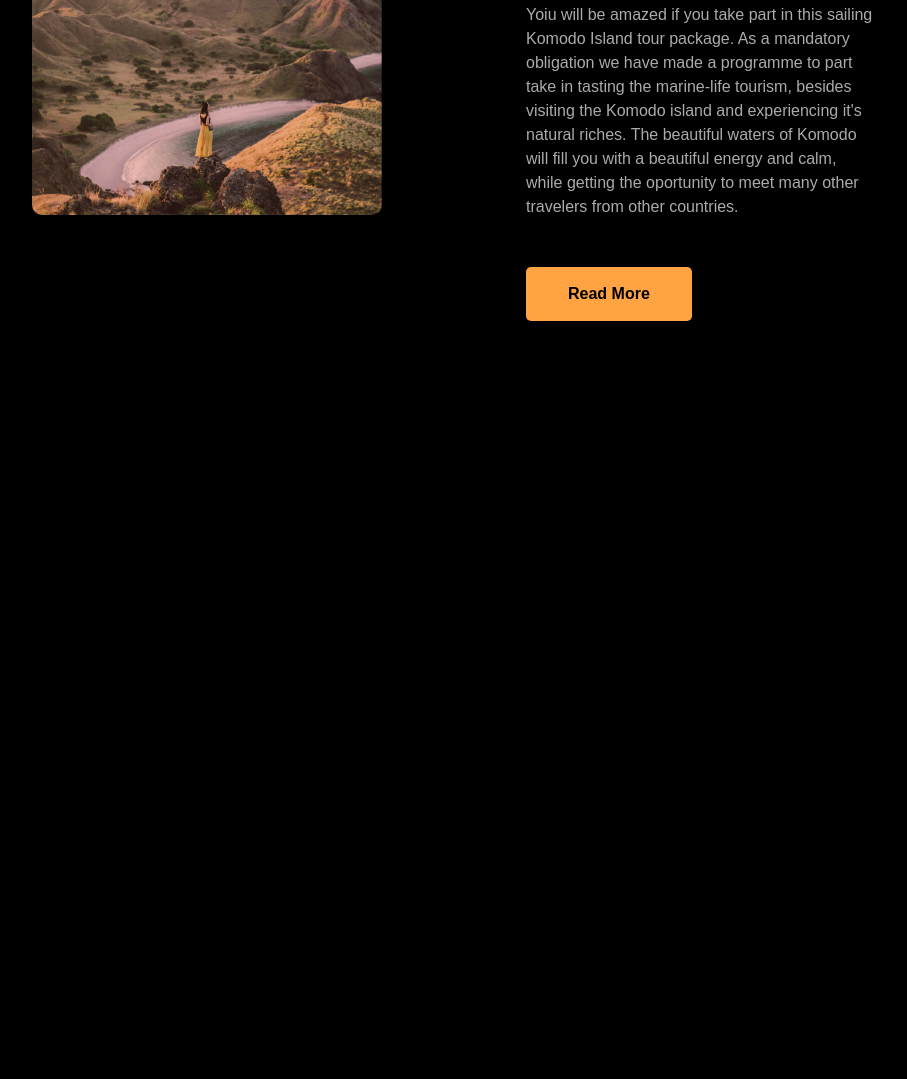
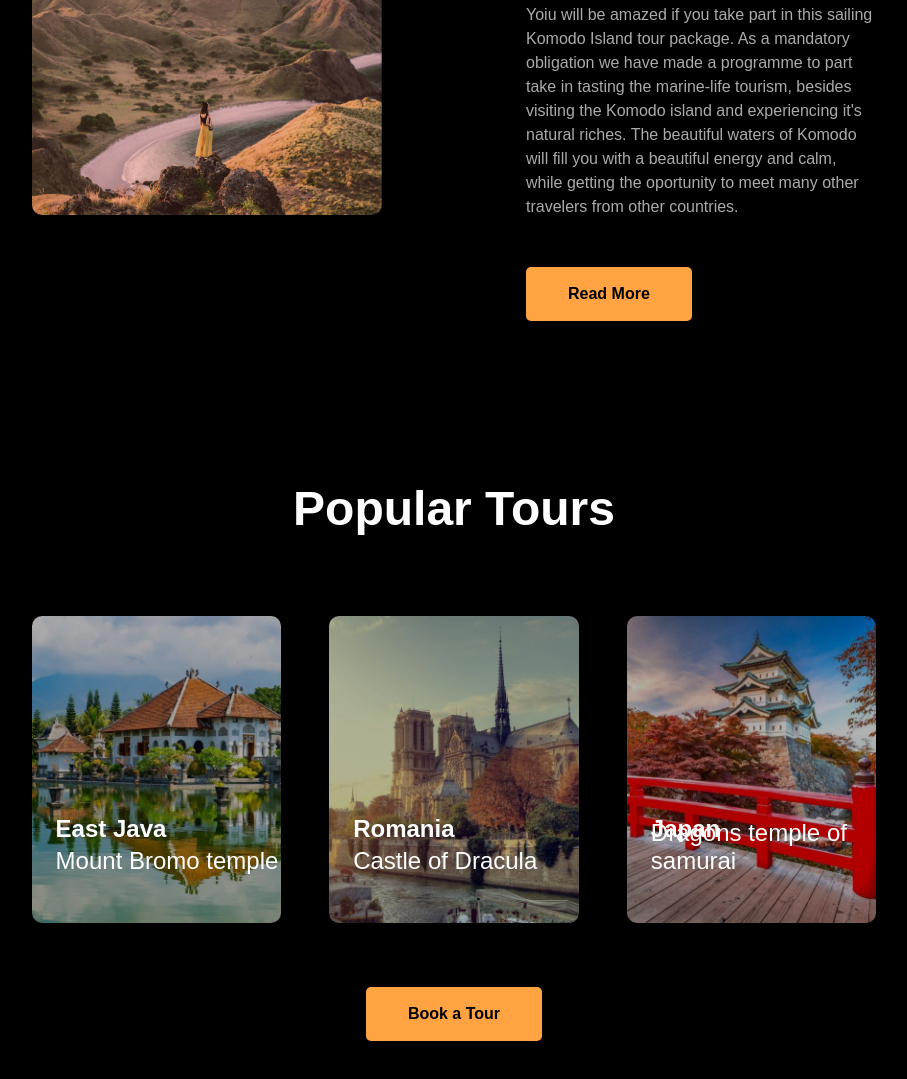
Before and after one commit to GnuWorm32o5/QWERyTravel, a plain HTML site: page index.html in a window 1280 px wide. Shown: the part 1672-2751 px from the top of the page, without its empty margins (186-1093 px from the left). Before the commit the page ends 2073 px from the top, so only its background shows below. Drawn offline with nearby package versions, Linux system fonts and the light colour scheme.

Commit message:
Tours Section => Culture Section

```diff
--- a/css/style.css
+++ b/css/style.css
@@ -242,3 +242,63 @@ header.sticky {
     color: #ffffffab;
     margin-bottom: 2rem;
 }
+
+.center-text {
+    text-align: center;
+}
+
+.center-text h2 {
+    font-size: var(--h2-font);
+    font-weight: 800;
+}
+
+.tour-content {
+    display: grid;
+    grid-template-columns: repeat(auto-fit, minmax(150px, auto));
+    align-items: center;
+    gap: 3rem;
+    margin-top: 5rem;
+}
+
+.box {
+    position: relative;
+}
+
+.box img {
+    width: 100%;
+    height: auto;
+    object-fit: cover;
+    border-radius: 10px;
+    filter: brightness(70%);
+    transition: all ease .4s;
+    will-change: filter;
+    display: block;
+}
+
+.box h6 {
+    position: absolute;
+    left: 1.5rem;
+    bottom: 5rem;
+    font-size: 1.5rem;
+    font-weight: 800;
+}
+
+.box h4 {
+    position: absolute;
+    left: 1.5rem;
+    bottom: 3rem;
+    font-size: 1.5rem;
+    font-weight: 500;
+}
+
+.box img:hover {
+    filter: brightness(100%) hue-rotate(50deg);
+    transform: scale(1.04);
+    cursor: pointer;
+}
+
+.center-btn {
+    text-align: center;
+    margin-top: 3rem ;
+
+}
--- a/index.html
+++ b/index.html
@@ -101,6 +101,32 @@
             <a href="#" class="btn">Read More</a>
         </div>
     </section>
+    <!-- Tour Section Design -->
+    <section class="tour">
+        <div class="center-text">
+            <h2>Popular Tours</h2>
+        </div>
+        <div class="tour-content">
+            <div class="box">
+                <img src="/img/t1.jpg" alt="">
+                <h6>East Java</h6>
+                <h4>Mount Bromo temple</h4>
+            </div>
+            <div class="box">
+                <img src="/img/t2.jpg" alt="">
+                <h6>Romania</h6>
+                <h4>Castle of Dracula</h4>
+            </div>
+            <div class="box">
+                <img src="/img/t3.jpg" alt="">
+                <h6>Japan</h6>
+                <h4>Dragons temple of samurai</h4>
+            </div>
+        </div>
+        <div class="center-btn">
+            <a href="#" class="btn">Book a Tour</a>
+        </div>
+    </section>
     <!-- Custom JS File -->
 <script src="/js/script.js"></script>
 </body>
```
